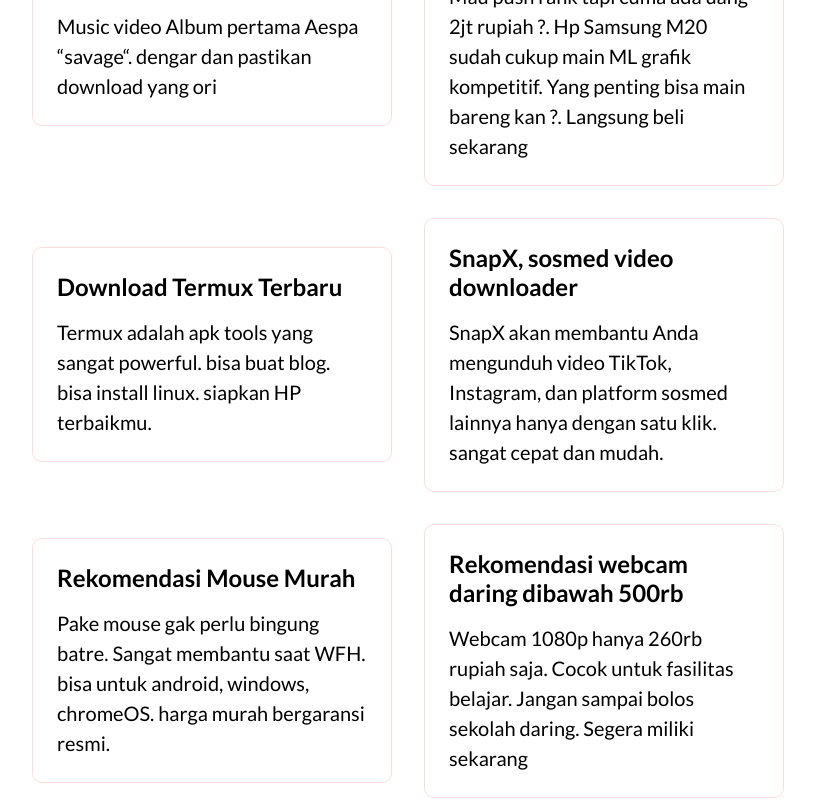
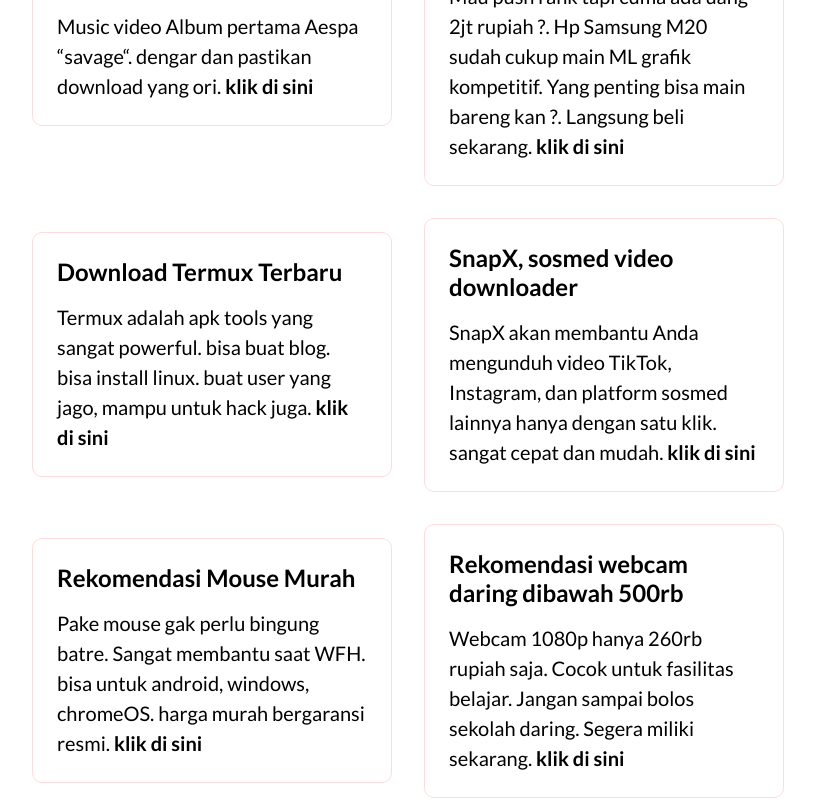
Before and after one commit to xkuadrattt/dengarcerita, a Next.js app: page / in a window 1280 px wide. Shown: the part 420-1220 px from the top of the page, without its empty margins (232-1047 px from the left). Built offline with nearby package versions, Linux system fonts and the light colour scheme.

Commit message:
commit lagi

```diff
--- a/pages/index.js
+++ b/pages/index.js
@@ -26,7 +26,7 @@
             <a className={styles.card}>
               <h2>Trending No 1 di youtube</h2>
               <p>
-               Music video Album pertama Aespa &ldquo;savage&ldquo;. dengar dan pastikan download yang ori
+               Music video Album pertama Aespa &ldquo;savage&ldquo;. dengar dan pastikan download yang ori.  <span>klik di sini</span>
               </p>
             </a>
           </Link>
@@ -35,7 +35,7 @@
             <a className={styles.card}>
               <h2>HP 2 jutaan rekomendasi main ML</h2>
               <p>
-                Mau push rank tapi cuma ada uang 2jt rupiah ?. Hp Samsung M20 sudah cukup main ML grafik kompetitif. Yang penting bisa main bareng kan ?. Langsung beli sekarang
+                Mau push rank tapi cuma ada uang 2jt rupiah ?. Hp Samsung M20 sudah cukup main ML grafik kompetitif. Yang penting bisa main bareng kan ?. Langsung beli sekarang. <span>klik di sini</span>
               </p>
             </a>
           </Link>
@@ -44,7 +44,7 @@
             <a className={styles.card}>
               <h2>Download Termux Terbaru</h2>
               <p>
-               Termux adalah apk tools yang sangat powerful. bisa buat blog. bisa install linux. siapkan HP terbaikmu.
+               Termux adalah apk tools yang sangat powerful. bisa buat blog. bisa install linux. buat user yang jago, mampu untuk hack juga. <span>klik di sini</span>
               </p>
             </a>
           </Link>
@@ -55,7 +55,7 @@
               <p>
                 SnapX akan membantu Anda mengunduh video TikTok, Instagram, dan
                 platform sosmed lainnya hanya dengan satu klik. sangat cepat dan
-                mudah.
+                mudah. <span>klik di sini</span>
               </p>
             </a>
           </Link>
@@ -64,7 +64,7 @@
             <a className={styles.card}>
               <h2>Rekomendasi Mouse Murah</h2>
               <p>
-                Pake mouse gak perlu bingung batre. Sangat membantu saat WFH. bisa untuk android, windows, chromeOS. harga murah bergaransi resmi.
+                Pake mouse gak perlu bingung batre. Sangat membantu saat WFH. bisa untuk android, windows, chromeOS. harga murah bergaransi resmi. <span>klik di sini</span>
               </p>
             </a>
           </Link>
@@ -73,7 +73,7 @@
             <a className={styles.card}>
               <h2>Rekomendasi webcam daring dibawah 500rb</h2>
               <p>
-                Webcam 1080p hanya 260rb rupiah saja. Cocok untuk fasilitas belajar. Jangan sampai bolos sekolah daring. Segera miliki sekarang
+                Webcam 1080p hanya 260rb rupiah saja. Cocok untuk fasilitas belajar. Jangan sampai bolos sekolah daring. Segera miliki sekarang. <span>klik di sini</span>
               </p>
             </a>
           </Link>
--- a/styles/Home.module.css
+++ b/styles/Home.module.css
@@ -100,6 +100,10 @@
   line-height: 1.5;
 }
 
+span{
+  font-weight: bold;
+}
+
 @media (max-width: 500px) {
   .grid {
     width: 100%;
```
